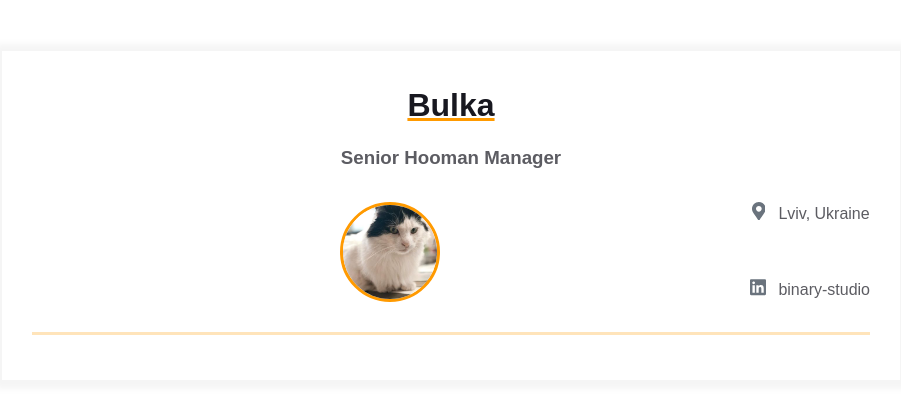
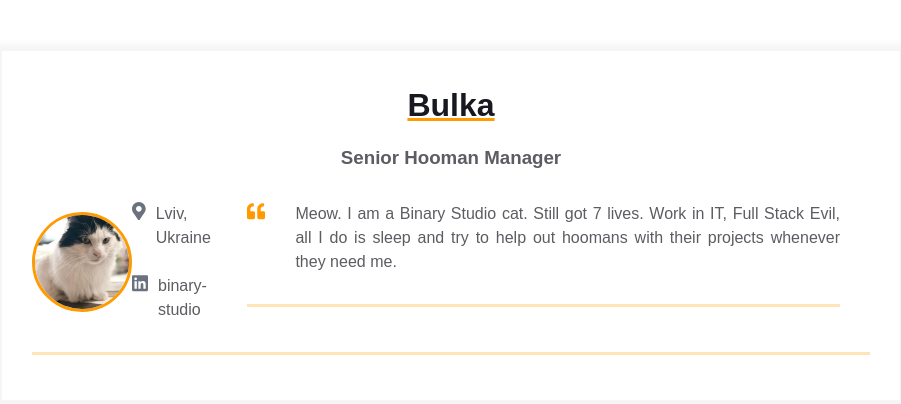
Before and after one commit to igoranuch/homepage, a plain HTML site: page index.html in a window 1280 px wide. Shown: the whole page, without its empty margins (189-1090 px from the left). Drawn offline with Linux system fonts and the light colour scheme.

Commit message:
Added intro block

```diff
--- a/index.html
+++ b/index.html
@@ -48,6 +48,25 @@
                                 <span>binary-studio</span>
                             </a>
                         </div>
+                        <div class="container">
+                            <div class="resume__block">
+                                <div class="intro">
+                                    <div class="intro__icon-wrapper">
+                                        <svg class="intro__icon" xmlns="http://www.w3.org/2000/svg"
+                                            viewBox="0 0 512 512">
+                                            <path
+                                                d="M464 256h-80v-64c0-35.3 28.7-64 64-64h8c13.3 0 24-10.7 24-24V56c0-13.3-10.7-24-24-24h-8c-88.4 0-160 71.6-160 160v240c0 26.5 21.5 48 48 48h128c26.5 0 48-21.5 48-48V304c0-26.5-21.5-48-48-48zm-288 0H96v-64c0-35.3 28.7-64 64-64h8c13.3 0 24-10.7 24-24V56c0-13.3-10.7-24-24-24h-8C71.6 32 0 103.6 0 192v240c0 26.5 21.5 48 48 48h128c26.5 0 48-21.5 48-48V304c0-26.5-21.5-48-48-48z">
+                                            </path>
+                                        </svg>
+                                    </div>
+                                    <p class="intro_text">Meow.
+                                        I am a Binary Studio cat. Still got 7 lives. Work in IT, Full Stack Evil,
+                                        all I do is sleep and try to help out hoomans with their projects whenever
+                                        they need me.
+                                    </p>
+                                </div>
+                            </div>
+                        </div>
                     </div>
                 </div>
             </div>
```
